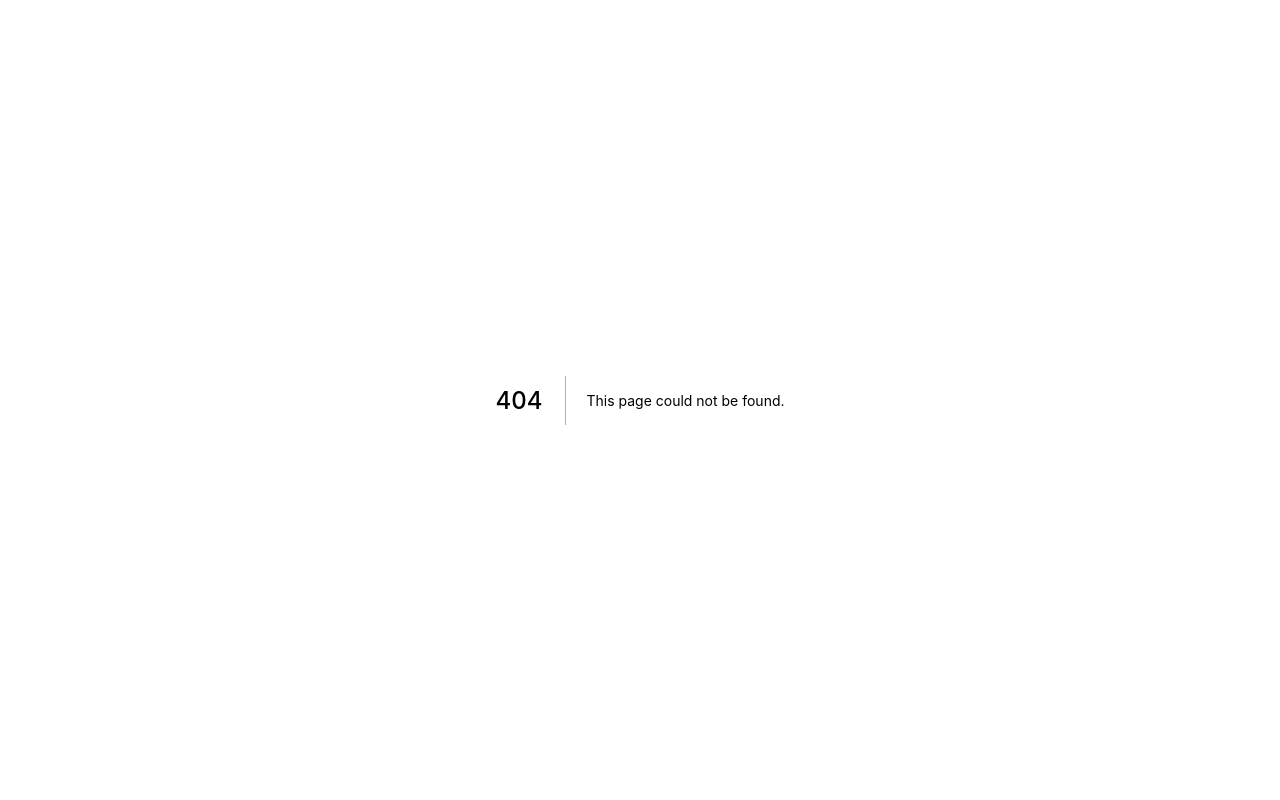
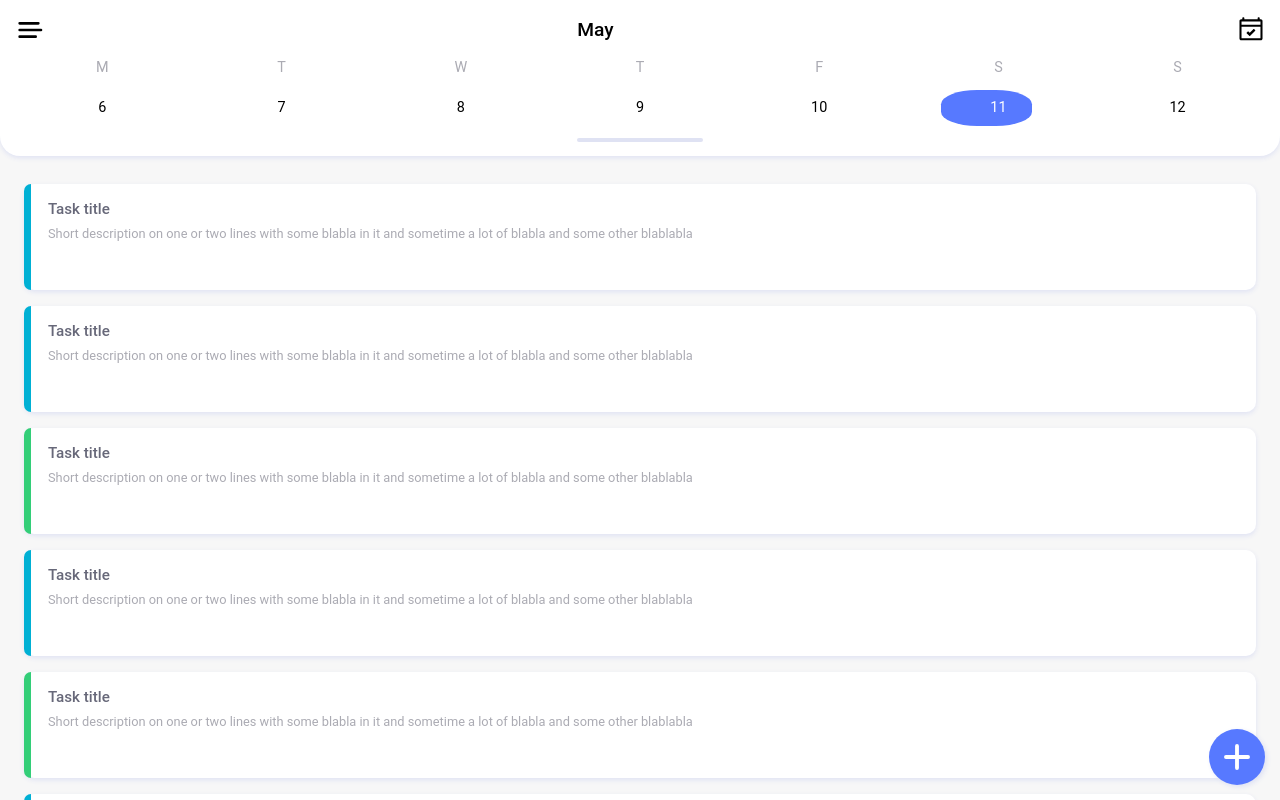
Before and after one commit to gh0stonio/boardel_old, a Next.js app: page /integration in a window 1280 px wide. Before the commit this address had no page. Built offline with nearby package versions, Linux system fonts and the light colour scheme.

Commit message:
style: add integration page
* chore: update vscode config

* style: add integration page with empty header and dummy task items

* style: add calendar part

* style: add "add task" button

```diff
--- a/src/pages/_app.tsx
+++ b/src/pages/_app.tsx
@@ -1,15 +1,39 @@
-/* eslint-disable @typescript-eslint/explicit-function-return-type */
 import App from 'next/app'
 import Head from 'next/head'
 import React from 'react'
+import { createGlobalStyle, ThemeProvider } from 'styled-components'
+
+const theme = {
+  colors: {
+    grey: '#f7f7f7',
+    darkGrey: '#dfe2f3',
+    blue: '#5779ff',
+    white: '#ffffff',
+    font: {
+      title: '#676879',
+      content: '#ababb3',
+    },
+    categories: {
+      personal: '#00b0d4',
+      professional: '#33ce78',
+    },
+  },
+}
+const GlobalStyle = createGlobalStyle`
+  body {
+    margin: 0;
+  }
+
+  * {
+    font-family: 'Roboto', sans-serif;
+  }
+`
 
 export default class MyApp extends App {
   static async getInitialProps({ Component, ctx }) {
     let pageProps = {}
 
-    if (Component.getInitialProps) {
-      pageProps = await Component.getInitialProps(ctx)
-    }
+    if (Component.getInitialProps) pageProps = await Component.getInitialProps(ctx)
 
     return { pageProps }
   }
@@ -18,12 +42,13 @@ export default class MyApp extends App {
     const { Component, pageProps } = this.props
 
     return (
-      <>
+      <ThemeProvider theme={theme}>
         <Head>
           <title>BoardEL</title>
         </Head>
+        <GlobalStyle />
         <Component {...pageProps} />
-      </>
+      </ThemeProvider>
     )
   }
 }
--- a/src/pages/_document.tsx
+++ b/src/pages/_document.tsx
@@ -1,4 +1,3 @@
-/* eslint-disable @typescript-eslint/explicit-function-return-type */
 import Document, { DocumentContext, Head, Main, NextScript } from 'next/document'
 import { ServerStyleSheet } from 'styled-components'
 
--- /dev/null
+++ b/src/pages/integration/index.tsx
@@ -0,0 +1,272 @@
+import React from 'react'
+import styled, { css } from 'styled-components'
+
+type Category = 'personal' | 'professional'
+
+/* PAGE STYLES */
+const Wrapper = styled.div`
+  background-color: ${({ theme }) => theme.colors.grey};
+  width: 100%;
+  height: 100vh;
+  display: flex;
+  flex-direction: column;
+`
+const Container = styled.div`
+  flex: 11;
+  padding: 0.8rem 0;
+  overflow-y: scroll;
+`
+
+const AddTask = styled.div`
+  position: fixed;
+  bottom: 15px;
+  right: 15px;
+  width: 3.5rem;
+  height: 3.5rem;
+  background-color: ${({ theme }) => theme.colors.blue};
+  border-radius: 50%;
+  box-shadow: 2px 2px 5px ${({ theme }) => theme.colors.darkGrey};
+
+  svg {
+    position: absolute;
+    left: 8%;
+    top: 8%;
+    fill: ${({ theme }) => theme.colors.white};
+  }
+`
+
+/* TASK STYLES */
+const TaskContainer = styled.div`
+  position: relative;
+  background-color: ${({ theme }) => theme.colors.white};
+  margin: 1rem 1.5rem;
+  border-radius: 10px;
+  box-shadow: 0px 2px 5px ${({ theme }) => theme.colors.darkGrey};
+`
+const TaskCategory = styled.div<{ category: Category }>`
+  background-color: ${({ theme, category }) => theme.colors.categories[category]};
+  position: absolute;
+  left: 0;
+  top: 0;
+  width: 0.45rem;
+  height: 100%;
+  border-top-left-radius: 10px;
+  border-bottom-left-radius: 10px;
+`
+const TaskTitle = styled.div`
+  padding: 1rem 1.5rem 0 1.5rem;
+  color: ${({ theme }) => theme.colors.font.title};
+  font-size: 0.95rem;
+  font-weight: 500;
+`
+const TaskDescription = styled.div`
+  margin: 0.5rem 1.5rem;
+  color: ${({ theme }) => theme.colors.font.content};
+  font-size: 0.8rem;
+  height: 2rem;
+  white-space: nowrap;
+  text-overflow: ellipsis;
+  overflow: hidden;
+
+  @supports (-webkit-line-clamp: 2) {
+    overflow: hidden;
+    text-overflow: ellipsis;
+    white-space: initial;
+    display: -webkit-box;
+    -webkit-line-clamp: 2;
+    -webkit-box-orient: vertical;
+  }
+`
+const TaskFooter = styled.div`
+  min-height: 1.5rem;
+`
+
+/* HEADER STYLES */
+const HeaderContainer = styled.div`
+  flex-basis: 130px;
+  display: flex;
+  flex-direction: column;
+  z-index: 1;
+  padding: 0.8rem;
+  flex: row;
+  background-color: ${({ theme }) => theme.colors.white};
+  border-bottom-left-radius: 20px;
+  border-bottom-right-radius: 20px;
+  box-shadow: 0px 2px 5px ${({ theme }) => theme.colors.darkGrey};
+`
+const HeaderTop = styled.div`
+  flex-basis: 35px;
+  position: relative;
+`
+const BurgerMenu = styled.div`
+  position: absolute;
+  left: 0;
+  top: 1px;
+`
+const Month = styled.div`
+  margin: 0;
+  position: absolute;
+  top: 15%;
+  left: 45%;
+  font-size: 1.2rem;
+  font-weight: 500;
+`
+const TodayCalendar = styled.div`
+  position: absolute;
+  right: 0;
+  top: 3px;
+`
+const HeaderCalendar = styled.div`
+  flex: 1;
+  display: flex;
+  flex-direction: column;
+  text-align: center;
+`
+const HeaderCalendarDaysNames = styled.div`
+  flex: 1;
+  display: flex;
+  flex-direction: row;
+`
+const HeaderCalendarDaysName = styled.div`
+  flex: 1;
+  margin: auto;
+  color: ${({ theme }) => theme.colors.font.content};
+  font-size: 0.9rem;
+`
+const HeaderCalendarDaysNumbers = styled.div`
+  flex: 1;
+  display: flex;
+  flex-direction: row;
+`
+const HeaderCalendarDaysNumber = styled.div<{ active?: boolean }>`
+  flex: 1;
+  position: relative;
+  margin: auto;
+  font-size: 0.9rem;
+
+  ${({ active }) =>
+    active &&
+    css`
+      color: ${({ theme }) => theme.colors.white};
+
+      &:after {
+        content: '';
+        padding: 5px;
+        position: absolute;
+        left: 18%;
+        background: #5779ff;
+        width: 45%;
+        height: 150%;
+        border-radius: 40%;
+        margin-top: -9px;
+        z-index: -1;
+      }
+    `}
+`
+const HeaderBottom = styled.div`
+  flex-basis: 15px;
+  position: relative;
+
+  &:after {
+    content: '';
+    position: absolute;
+    left: 45%;
+    background: ${({ theme }) => theme.colors.darkGrey};
+    width: 10%;
+    height: 4px;
+    border-radius: 2px;
+    margin-top: 10px;
+  }
+`
+
+/* COMPONENTS */
+const Header = () => {
+  return (
+    <HeaderContainer>
+      <HeaderTop>
+        <BurgerMenu>
+          <svg viewBox="0 0 22 24" width="2rem" height="2rem">
+            <path
+              d="M4 16h12a1 1 0 010 2H4a1 1 0 010-2zm0-5h16a1 1 0 010 2H4a1 1 0 010-2zm0-5h14a1 1 0 010 2H4a1 1 0 110-2z"
+              fillRule="nonzero"
+              fill="#000"
+            />
+          </svg>
+        </BurgerMenu>
+
+        <Month>May</Month>
+
+        <TodayCalendar>
+          <svg viewBox="0 0 100 125" width="2rem" height="2rem">
+            <path d="M88.4 13H84V8c0-1.7-1.3-3-3-3h-2c-1.6 0-3 1.3-3 3v5H24V8c0-1.7-1.3-3-3-3h-2c-1.6 0-3 1.3-3 3v5h-4.4C8 13 5 16.1 5 19.9V88c0 3.8 3 6.9 6.6 6.9h76.8c3.6 0 6.6-3.1 6.6-6.9V19.9c0-3.8-3-6.9-6.6-6.9zM87 21v13H13V21h74zM13 87V42h74v45H13zm53.6-29.2L46 78.4c-.3.3-.6.4-1 .4s-.7-.1-1-.4L32.8 67.1c-.5-.5-.5-1.4 0-1.9l4.9-4.9c.5-.5 1.4-.5 1.9 0l5.6 5.6L60 51.2c.5-.5 1.4-.5 1.9 0l4.7 4.7c.5.5.5 1.4 0 1.9z" />
+          </svg>
+        </TodayCalendar>
+      </HeaderTop>
+      <HeaderCalendar>
+        <HeaderCalendarDaysNames>
+          <HeaderCalendarDaysName>M</HeaderCalendarDaysName>
+          <HeaderCalendarDaysName>T</HeaderCalendarDaysName>
+          <HeaderCalendarDaysName>W</HeaderCalendarDaysName>
+          <HeaderCalendarDaysName>T</HeaderCalendarDaysName>
+          <HeaderCalendarDaysName>F</HeaderCalendarDaysName>
+          <HeaderCalendarDaysName>S</HeaderCalendarDaysName>
+          <HeaderCalendarDaysName>S</HeaderCalendarDaysName>
+        </HeaderCalendarDaysNames>
+        <HeaderCalendarDaysNumbers>
+          <HeaderCalendarDaysNumber>6</HeaderCalendarDaysNumber>
+          <HeaderCalendarDaysNumber>7</HeaderCalendarDaysNumber>
+          <HeaderCalendarDaysNumber>8</HeaderCalendarDaysNumber>
+          <HeaderCalendarDaysNumber>9</HeaderCalendarDaysNumber>
+          <HeaderCalendarDaysNumber>10</HeaderCalendarDaysNumber>
+          <HeaderCalendarDaysNumber active>11</HeaderCalendarDaysNumber>
+          <HeaderCalendarDaysNumber>12</HeaderCalendarDaysNumber>
+        </HeaderCalendarDaysNumbers>
+      </HeaderCalendar>
+      <HeaderBottom />
+    </HeaderContainer>
+  )
+}
+const Task = ({ category }: { category: Category }) => {
+  return (
+    <TaskContainer>
+      <TaskCategory category={category} />
+      <TaskTitle>Task title</TaskTitle>
+      <TaskDescription>
+        Short description on one or two lines with some blabla in it and sometime a lot of blabla and some other blablabla
+      </TaskDescription>
+      <TaskFooter />
+    </TaskContainer>
+  )
+}
+const IntegrationPage: React.FC = () => {
+  return (
+    <Wrapper>
+      <Header />
+      <Container>
+        <Task category="personal" />
+        <Task category="personal" />
+        <Task category="professional" />
+        <Task category="personal" />
+        <Task category="professional" />
+        <Task category="personal" />
+        <Task category="professional" />
+        <Task category="professional" />
+      </Container>
+      <AddTask>
+        <svg viewBox="0 0 100 100" width="3rem" height="3rem">
+          <path
+            style={{
+              textIndent: 0,
+              textTransform: 'none',
+            }}
+            d="M50 23a4 4 0 00-4 4v19H27a4 4 0 100 8h19v19a4 4 0 108 0V54h19a4 4 0 100-8H54V27a4 4 0 00-4-4z"
+            overflow="visible"
+            color="#000"
+          />
+        </svg>
+      </AddTask>
+    </Wrapper>
+  )
+}
+
+export default IntegrationPage
```
Also changed, not shown: .eslintrc.js.
